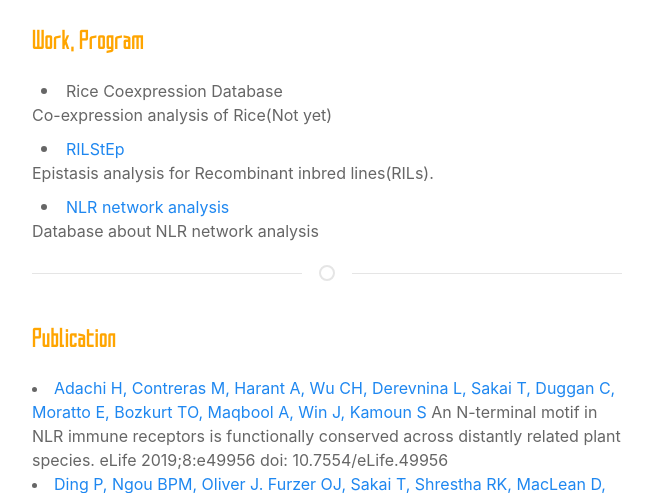
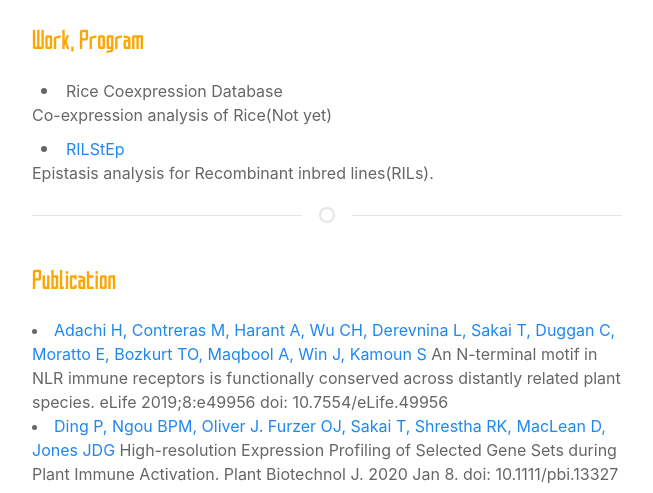
Before and after one commit to slt666666/mysite, a Django app: page / in a window 1280 px wide. Shown: the part 179-672 px from the top of the page, without its empty margins (313-966 px from the left). Run offline with Django 3.2, Linux system fonts and the light colour scheme.

Commit message:
hide not yet

```diff
--- a/main/templates/main/index.html
+++ b/main/templates/main/index.html
@@ -47,8 +47,8 @@
               Co-expression analysis of Rice(Not yet)
               <li><a href="https://github.com/slt666666/RILStEp">RILStEp</a></li>
               Epistasis analysis for Recombinant inbred lines(RILs).
-              <li><a href="{% url 'NLR_network:index' %}">NLR network analysis</a></li>
-              Database about NLR network analysis
+              <!-- <li><a href="{% url 'NLR_network:index' %}">NLR network analysis</a></li>
+              Database about NLR network analysis -->
           </ul>
           <hr class="uk-divider-icon">
           <h3 id="publish" class="body-title">Publication</h3>
```
